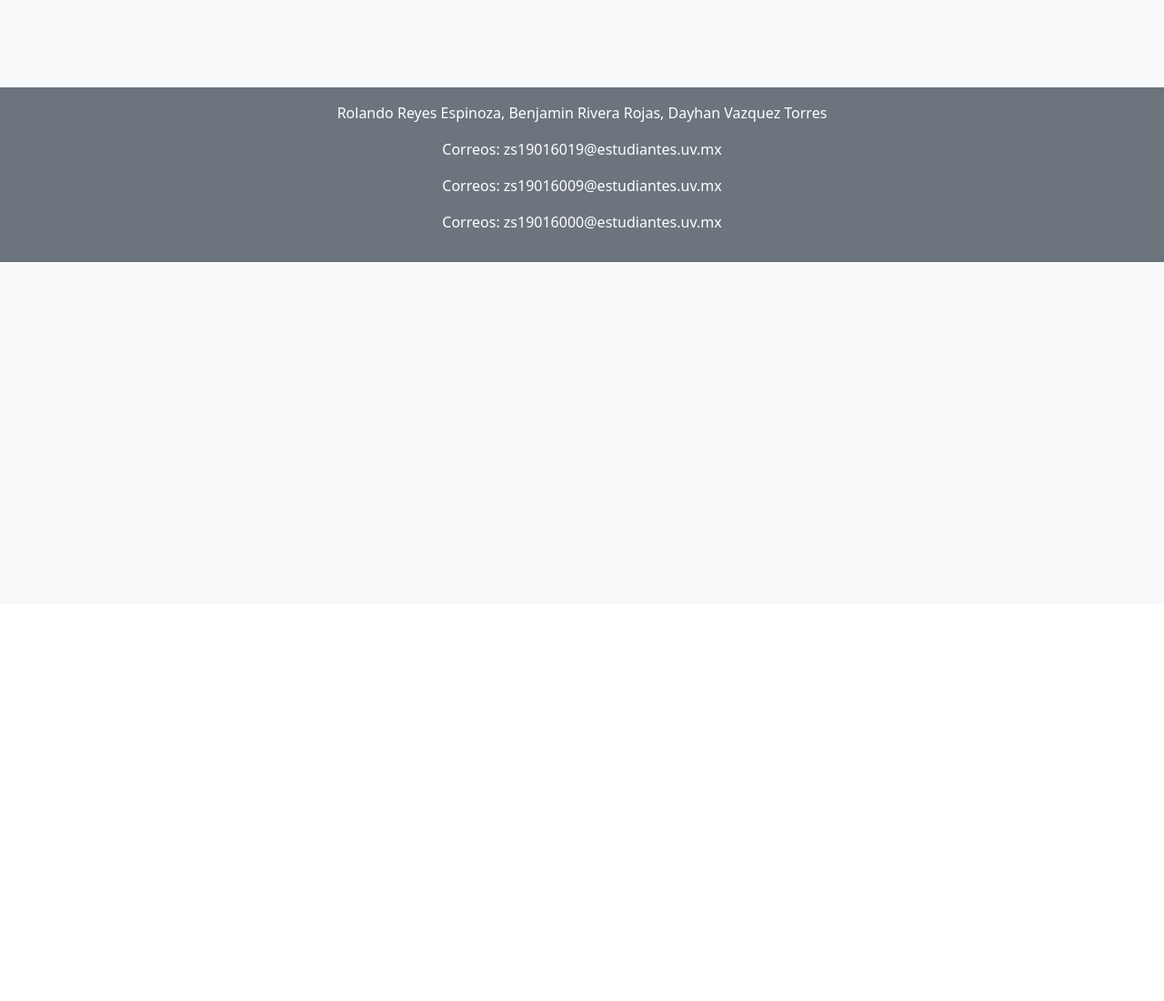
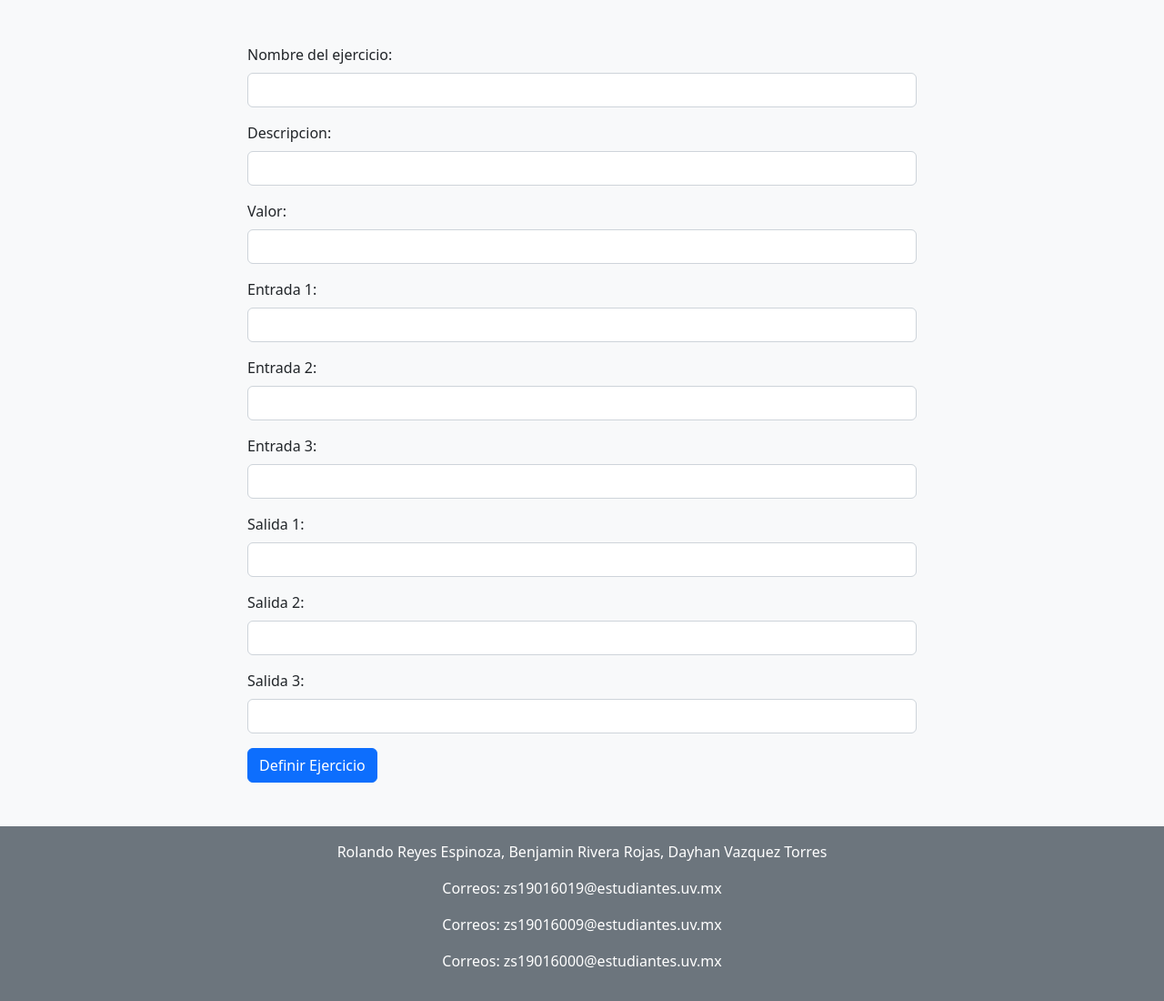
Before and after one commit to Sonicrojas321/Proyecto-ProgramacionSegura, a Django app: page /ejercicioMaestro/ in a window 1280 px wide. Shown: the part 136-1236 px from the top of the page at 91% size. Before the commit the page ends 424 px from the top, so only its background shows below. Run offline with Django 4.2, Linux system fonts and the light colour scheme.

Commit message:
nuevos modificacion en templates: login, registro y subir ejercicio

```diff
--- a/proyectoSegura/proyectoSegura/templates/login.html
+++ b/proyectoSegura/proyectoSegura/templates/login.html
@@ -16,13 +16,13 @@
     {% csrf_token %}
 
     <div class="mb-3">
-      <label for="nombreServidor" class="form-label">Nombre del Usuario:</label>
+      <label for="username" class="form-label">Nombre del Usuario:</label>
       <input type="text" class="form-control" id="username" name="username" required>
     </div>
 
     <div class="mb-3">
-      <label for="nombreServidor" class="form-label">Contraseña:</label>
-      <input type="text" class="form-control" id="password" name="password" required>
+      <label for="password" class="form-label">Contraseña:</label>
+      <input type="password" class="form-control" id="password" name="password" required>
     </div>
 
 
--- a/proyectoSegura/proyectoSegura/templates/subirEjercicioMaestro.html
+++ b/proyectoSegura/proyectoSegura/templates/subirEjercicioMaestro.html
@@ -4,7 +4,64 @@
 {% block encabezado %}Definir ejercicio{% endblock %}
 {%block contenido %}
 
+{% if messages %}
+<ul class="messages">
+  {% for message in messages %}
+    <li{% if message.tags %} class="{{ message.tags }}"{% endif %}>{{ message }}</li>
+  {% endfor %}
+</ul>
+{% endif %}
+  <form method="post">
+    {% csrf_token %}
 
+    <div class="mb-3">
+      <label for="nombreEjercicio" class="form-label">Nombre del ejercicio:</label>
+      <input type="text" class="form-control" id="nombreEjercicio name="nombreEjercicio" required>
+    </div>
+
+    <div class="mb-3">
+      <label for="descripcion" class="form-label">Descripcion:</label>
+      <input type="text" class="form-control" id="descripcion" name="descripcion" required>
+    </div>
+
+    <div class="mb-3">
+      <label for="valorEjercicio" class="form-label">Valor:</label>
+      <input type="text" class="form-control" id="valorEjercicio" name="ValorEjercicio" required>
+    </div>
+
+    <div class="mb-3">
+      <label for="entradaUno" class="form-label">Entrada 1:</label>
+      <input type="text" class="form-control" id="entradaUno" name="entradaUno" required>
+    </div>
+
+    <div class="mb-3">
+      <label for="entradaDos" class="form-label">Entrada 2:</label>
+      <input type="text" class="form-control" id="entradaDos" name="entradaDos" required>
+    </div>
+
+    <div class="mb-3">
+        <label for="entradaTres" class="form-label">Entrada 3:</label>
+        <input type="text" class="form-control" id="entradaTres" name="entradaTres" required>
+      </div>
+
+    <div class="mb-3">
+        <label for="salidaUno" class="form-label">Salida 1:</label>
+        <input type="text" class="form-control" id="salidaUno" name="salidaUno" required>
+      </div>
+
+    <div class="mb-3">
+        <label for="salidaDos" class="form-label">Salida 2:</label>
+        <input type="text" class="form-control" id="salidaDos" name="salidaDos" required>
+      </div>
+
+    <div class="mb-3">
+        <label for="salidaTres" class="form-label">Salida 3:</label>
+        <input type="text" class="form-control" id="salidaTres" name="salidaTres" required>
+      </div>
+
+
+    <button type="submit" class="btn btn-primary" id="definirEjercicio">Definir Ejercicio</button>
+  </form>
 
 
 {% endblock %}
```
Also changed, not shown: proyectoSegura/proyectoSegura/templates/registro.html (+6 -6 lines).
